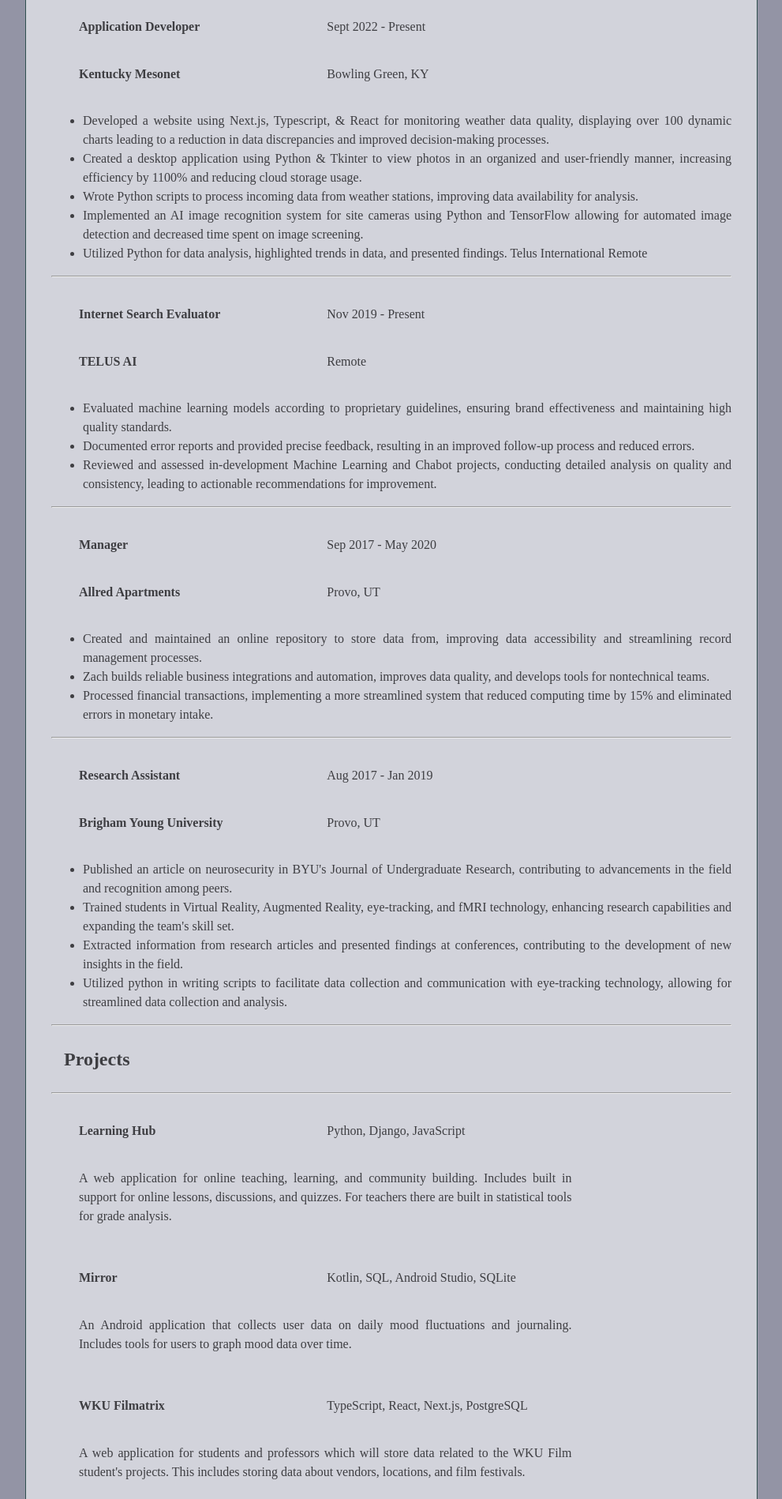
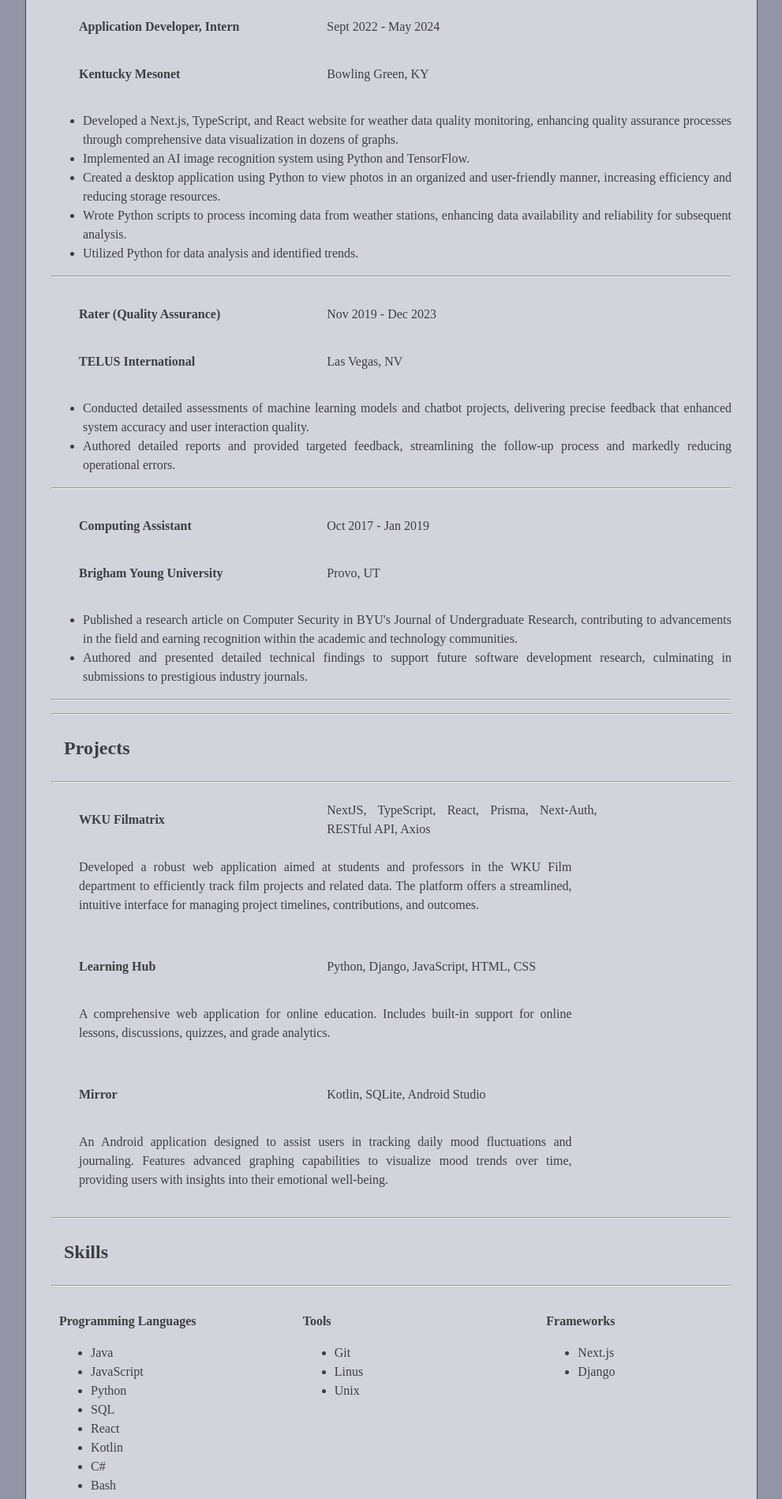
Before and after one commit to Zach-Vance/personal-website, a plain HTML site: page index.html in a window 1280 px wide. Shown: the part 634-2532 px from the top of the page at 79% size, without its empty margins (288-1279 px from the left). Drawn offline with nearby package versions, Linux system fonts and the light colour scheme.

Commit message:
updated resume, aimed to fix contact form

```diff
--- a/index.html
+++ b/index.html
@@ -1,26 +1,4 @@
 <!--
-    Zach Vance
-    CS 270 Project
-
-    Completed:
-    - Contact form
-    - light/dark theme toggle
-    - basic layout and content for the webpage
-    - links and photos
-    - PDF Download for Resume
-    - translate lab 10 into JS
-    - project link dropdown on hover to mortgage calc and business tickers
-    - make contact button jump link to contact
-    - add recaptcha for contact form and resume download
-    - implement buisiness profit tickers page
-
-
-    I need to implement:
-    - The scope of this project has been adjusted the following were not implemented.
-
-    Not Going to Be implemented:
-    - JS analytics
-    - JS Display
 
     future work:
     - redesign homepage, remove resume information because download is provided
@@ -29,10 +7,6 @@
     - remove navbar in favor of a more innovative design
     - link additional projects via github
     - purchase domain name
-
-
-    note: CSS format was refactored to be nested and more readable
-
 
 -->
 <!DOCTYPE html>
@@ -140,8 +114,8 @@
             <p>
                 <table>
                     <tr>
-                        <td><h4>Application Developer</h4></td>
-                        <td>Sept 2022 - Present</td>
+                        <td><h4>Application Developer, Intern</h4></td>
+                        <td>Sept 2022 - May 2024</td>
                     </tr>
                     <tr>
                         <td><h4>Kentucky Mesonet</h4></td>
@@ -149,82 +123,53 @@
                     </tr>
                 </table>
                 <ul>
-                    <li>Developed a website using Next.js, Typescript, & React for monitoring weather data quality, displaying
-                    over 100 dynamic charts leading to a reduction in data discrepancies and improved decision-making
-                    processes.</li>
-                    <li>Created a desktop application using Python & Tkinter to view photos in an organized and user-friendly
-                    manner, increasing efficiency by 1100% and reducing cloud storage usage.</li>
-                    <li>Wrote Python scripts to process incoming data from weather stations, improving data availability for
-                    analysis.</li>
-                    <li>Implemented an AI image recognition system for site cameras using Python and TensorFlow allowing
-                    for automated image detection and decreased time spent on image screening.</li>
-                    <li> Utilized Python for data analysis, highlighted trends in data, and presented findings.
-                    Telus International Remote</li>
-                </ul>
-                <hr/>
-
-
-                <table>
-                    <tr>
-                        <td><h4>Internet Search Evaluator</h4></td>
-                        <td>Nov 2019 - Present</td>
-                    </tr>
-                    <tr>
-                        <td><h4>TELUS AI</h4></td>
-                        <td>Remote</td>
-                    </tr>
-                </table>
-                <ul>
-                <li>Evaluated machine learning models according to proprietary guidelines, ensuring brand effectiveness and
-                maintaining high quality standards.</li>
-                <li>Documented error reports and provided precise feedback, resulting in an improved follow-up process and
-                reduced errors.</li>
-                <li>Reviewed and assessed in-development Machine Learning and Chabot projects, conducting detailed
-                analysis on quality and consistency, leading to actionable recommendations for improvement.</li>
+                    <li>Developed a Next.js, TypeScript, and React website for weather data quality monitoring, enhancing
+                    quality assurance processes through comprehensive data visualization in dozens of graphs.</li>
+                    <li>Implemented an AI image recognition system using Python and TensorFlow.</li>
+                    <li>Created a desktop application using Python to view photos in an organized and user-friendly manner,
+                    increasing efficiency and reducing storage resources.</li>
+                    <li>Wrote Python scripts to process incoming data from weather stations, enhancing data availability and
+                    reliability for subsequent analysis.</li>
+                    <li>Utilized Python for data analysis and identified trends.</li>
                 </ul>
                 <hr/>
 
                 <table>
                     <tr>
-                        <td><h4>Manager</h4></td>
-                        <td>Sep 2017 - May 2020</td>
+                        <td><h4>Rater (Quality Assurance)</h4></td>
+                        <td>Nov 2019 - Dec 2023</td>
                     </tr>
                     <tr>
-                        <td><h4>Allred Apartments</h4></td>
-                        <td>Provo, UT</td>
+                        <td><h4>TELUS International</h4></td>
+                        <td>Las Vegas, NV</td>
                     </tr>
                 </table>
-
                 <ul>
-                <li>Created and maintained an online repository to store data from, improving data accessibility and
-                streamlining record management processes.</li>
-                <li>Zach builds reliable business integrations and automation, improves data quality, and develops tools for nontechnical teams.</li>
-                <li>Processed financial transactions, implementing a more streamlined system that reduced computing time
-                by 15% and eliminated errors in monetary intake.</li>
+                    <li>Conducted detailed assessments of machine learning models and chatbot projects, delivering precise
+                    feedback that enhanced system accuracy and user interaction quality.</li>
+                    <li>Authored detailed reports and provided targeted feedback, streamlining the follow-up process and
+                    markedly reducing operational errors.</li>
                 </ul>
                 <hr/>
 
                 <table>
                     <tr>
-                        <td><h4>Research Assistant </h4></td>
-                        <td>Aug 2017 - Jan 2019</td>
+                        <td><h4>Computing Assistant</h4></td>
+                        <td>Oct 2017 - Jan 2019</td>
                     </tr>
                     <tr>
                         <td><h4>Brigham Young University</h4></td>
                         <td>Provo, UT</td>
                     </tr>
                 </table>
-
                 <ul>
-                    <li> Published an article on neurosecurity in BYU's Journal of Undergraduate Research, contributing to
-                    advancements in the field and recognition among peers.</li>
-                    <li>Trained students in Virtual Reality, Augmented Reality, eye-tracking, and fMRI technology, enhancing
-                    research capabilities and expanding the team's skill set.</li>
-                    <li>Extracted information from research articles and presented findings at conferences, contributing to the
-                    development of new insights in the field.</li>
-                    <li>Utilized python in writing scripts to facilitate data collection and communication with eye-tracking
-                    technology, allowing for streamlined data collection and analysis.</li>
+                    <li>Published a research article on Computer Security in BYU's Journal of Undergraduate Research,
+                    contributing to advancements in the field and earning recognition within the academic and technology
+                    communities.</li>
+                    <li>Authored and presented detailed technical findings to support future software development research,
+                    culminating in submissions to prestigious industry journals.</li>
                 </ul>
+                <hr/>
             </p>
             <hr/>
             <h2>Projects</h2>
@@ -232,35 +177,37 @@
             <p>
                 <table>
                     <tr>
-                        <td><h4>Learning Hub</h4></td>
-                        <td>Python, Django, JavaScript</td>
+                        <td><h4>WKU Filmatrix</h4></td>
+                        <td>NextJS, TypeScript, React, Prisma, Next-Auth, RESTful API, Axios</td>
                     </tr>
                     <tr>
-                        <td colspan="2"><p>A web application for online teaching, learning, and community building. Includes built in support for online
-                            lessons, discussions, and quizzes. For teachers there are built in statistical tools for grade analysis.</p></td>
+                        <td colspan="2"><p>Developed a robust web application aimed at students and professors in the WKU Film
+                            department to efficiently track film projects and related data. The platform offers a streamlined,
+                            intuitive interface for managing project timelines, contributions, and outcomes.</p></td>
+                    </tr>
+                </table>
+                <table>
+                    <tr>
+                        <td><h4>Learning Hub</h4></td>
+                        <td>Python, Django, JavaScript, HTML, CSS</td>
+                    </tr>
+                    <tr>
+                        <td colspan="2"><p>A comprehensive web application for online education. Includes built-in support for online
+                            lessons, discussions, quizzes, and grade analytics.</p></td>
                     </tr>
                 </table>
                 <table>
                     <tr>
                         <td><h4>Mirror</h4></td>
-                        <td>Kotlin, SQL, Android Studio, SQLite</td>
+                        <td>Kotlin, SQLite, Android Studio</td>
                     </tr>
                     <tr>
-                        <td colspan="2"><p>An Android application that collects user data on daily mood fluctuations and journaling. Includes tools for
-                            users to graph mood data over time.</p></td>
+                        <td colspan="2"><p>An Android application designed to assist users in tracking daily mood fluctuations and
+                            journaling. Features advanced graphing capabilities to visualize mood trends over time, providing
+                            users with insights into their emotional well-being.</p></td>
                     </tr>
                 </table>
-
-                <table>
-                    <tr>
-                        <td><h4>WKU Filmatrix</h4></td>
-                        <td>TypeScript, React, Next.js, PostgreSQL</td>
-                    </tr>
-                    <tr>
-                        <td colspan="2"><p>A web application for students and professors which will store data related to the WKU Film student's projects. This includes storing data about vendors, locations, and film festivals.</p></td>
-                    </tr>
-                </table>
-                 </p>
+            </p>
             <hr/>
             <h2>Skills</h2>
             <hr/>
```
Also changed, not shown: contact.js (+29 -42 lines), tickers.html (+1 -1 lines), 1 other file.
